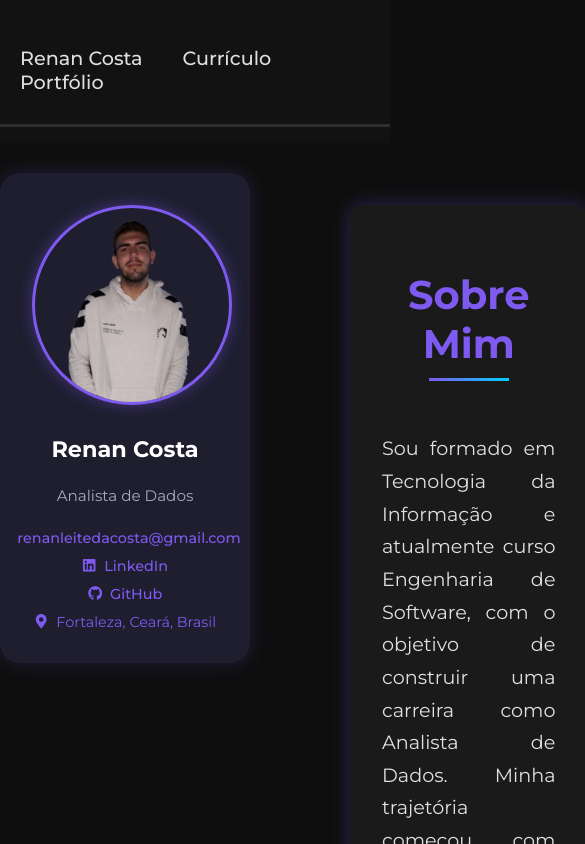
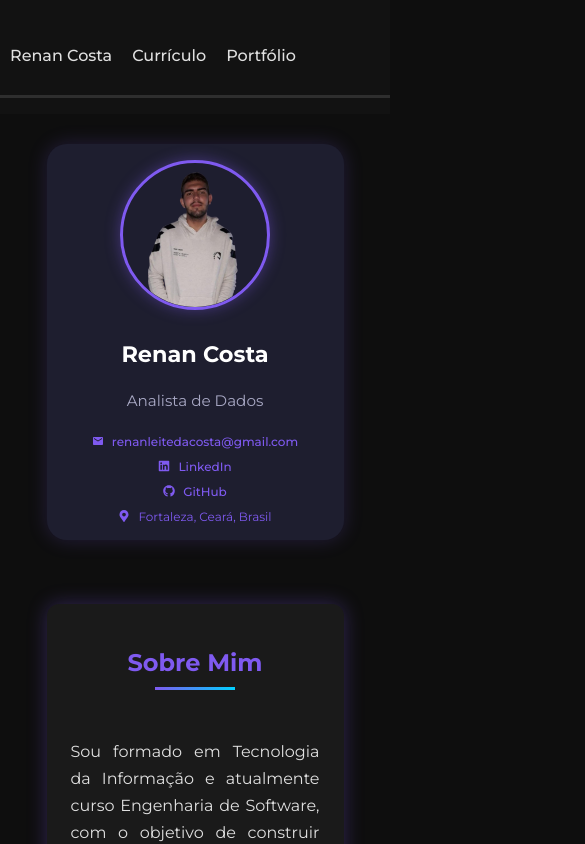
Before and after one commit to RenanCosta2/renancosta2.github.io, a React (Create React App) app: page /#/ in a window 390 px wide. Shown: the top 844 px of the page, 585 px wide, since content can reach past the window. Built offline with nearby package versions, Linux system fonts and the light colour scheme.

Commit message:
feat: responsividade

```diff
--- a/src/App.css
+++ b/src/App.css
@@ -393,3 +393,141 @@ nav {
   border: 2px solid #2e2e2e;
   box-shadow: 0 0 10px rgba(127, 90, 240, 0.2);
 }
+
+/* === Responsive Breakpoints === */
+
+@media (max-width: 1024px) {
+
+  main.container {
+    gap: 50px;
+    margin: 0px 30px;
+  }
+
+  .profile-container {
+    width: 230px;
+  }
+
+  .profile-img{
+    max-width: 150px;
+  }
+
+  .profile-role {
+  font-size: 0.95rem;
+}
+
+.profile-infos {
+  font-size: 0.75rem;
+}
+
+  .about-me__title, .resume-title, .project-detail-title {
+    font-size: 1.7rem;
+  }
+
+  .about-me__content, .resume-content{
+    font-size: 1rem;
+  }
+
+  .project {
+    width: 100%;
+    max-width: 100%;
+  }
+
+  .project-title {
+    font-size: 0.95rem;
+  }
+
+  .project-tags-item {
+    font-size: 0.65rem;
+  }
+
+}
+
+@media (max-width: 768px) {
+  main.container {
+    flex-direction: column;
+    gap: 2rem;
+    align-items: center;
+  }
+
+  .profile-container {
+    position: relative;
+    width: 90%;
+    top: unset;
+    padding: 1rem;
+  }
+
+  .route-content {
+    width: 90%;
+  }
+
+  .about-me, .resume-container, .project-detail-container {
+    padding: 1.5rem;
+  }
+
+  .about-me__title, .resume-title, .project-detail-title {
+    font-size: 1.8rem;
+  }
+
+  .resume-content, .about-me__content {
+    font-size: 1rem;
+  }
+
+  .portfolio {
+    justify-content: center;
+  }
+
+  .project {
+    width: 100%;
+  }
+
+  .project {
+    width: 100%;
+    max-width: 500px;
+  }
+
+  .project-title {
+    font-size: 0.95rem;
+  }
+
+  .project-tags-item {
+    font-size: 0.6rem;
+  }
+}
+
+@media (max-width: 480px) {
+  .about-me__title, .resume-title, .project-detail-title {
+    font-size: 1.5rem;
+  }
+
+  .project {
+    width: 100%;
+    padding: 1rem;
+  }
+
+  .profile-img {
+    max-height: 150px;
+  }
+
+  nav {
+    font-size: 1rem;
+    overflow-x: auto;
+    white-space: nowrap;
+  }
+
+  .nav-item {
+    margin: 0 10px;
+  }
+
+  .project {
+    padding: 0.6rem;
+    border-radius: 12px;
+  }
+
+  .project-title {
+    font-size: 0.9rem;
+  }
+
+  .project-tags {
+    gap: 0.3rem;
+  }
+}
```
